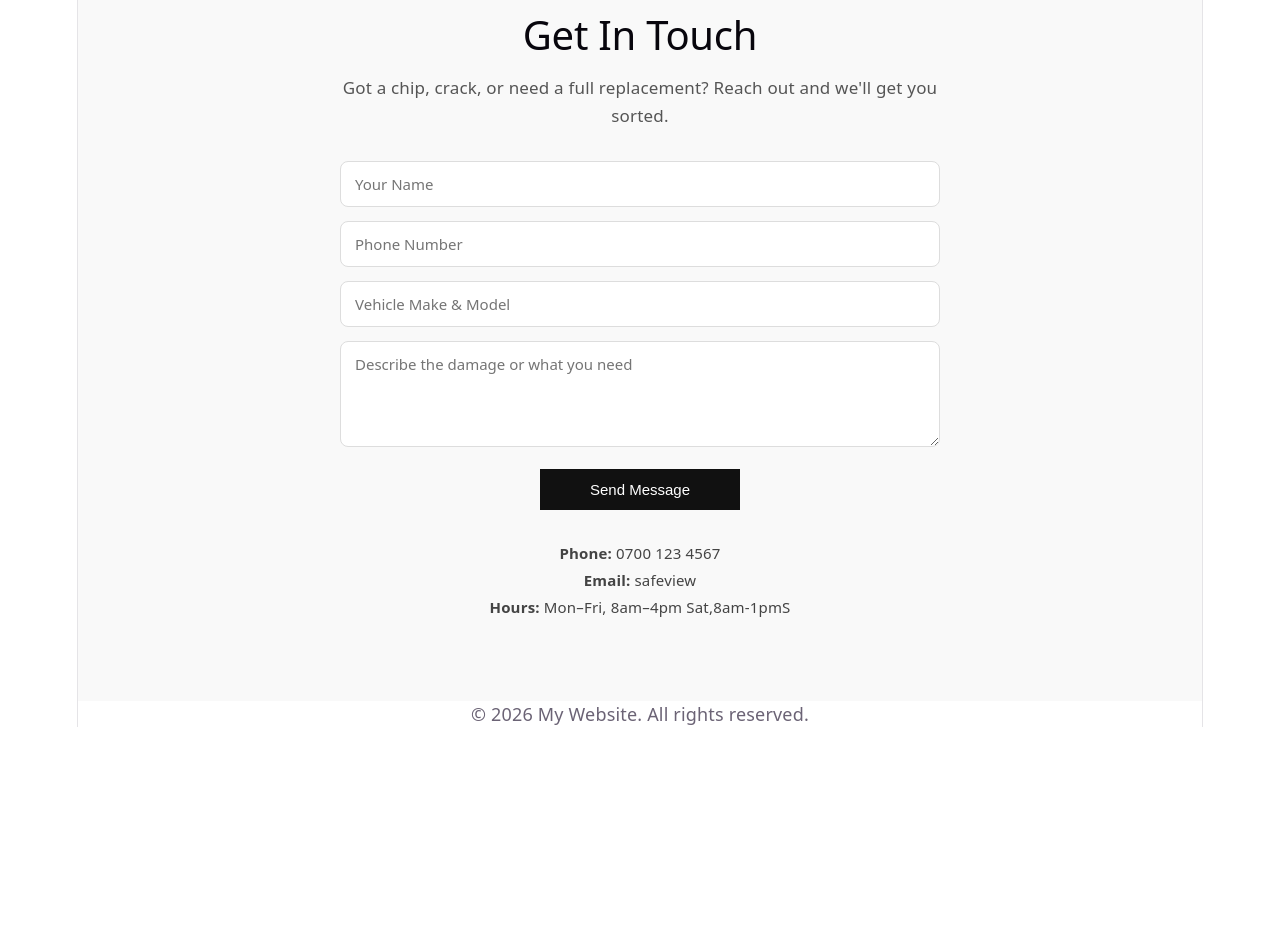
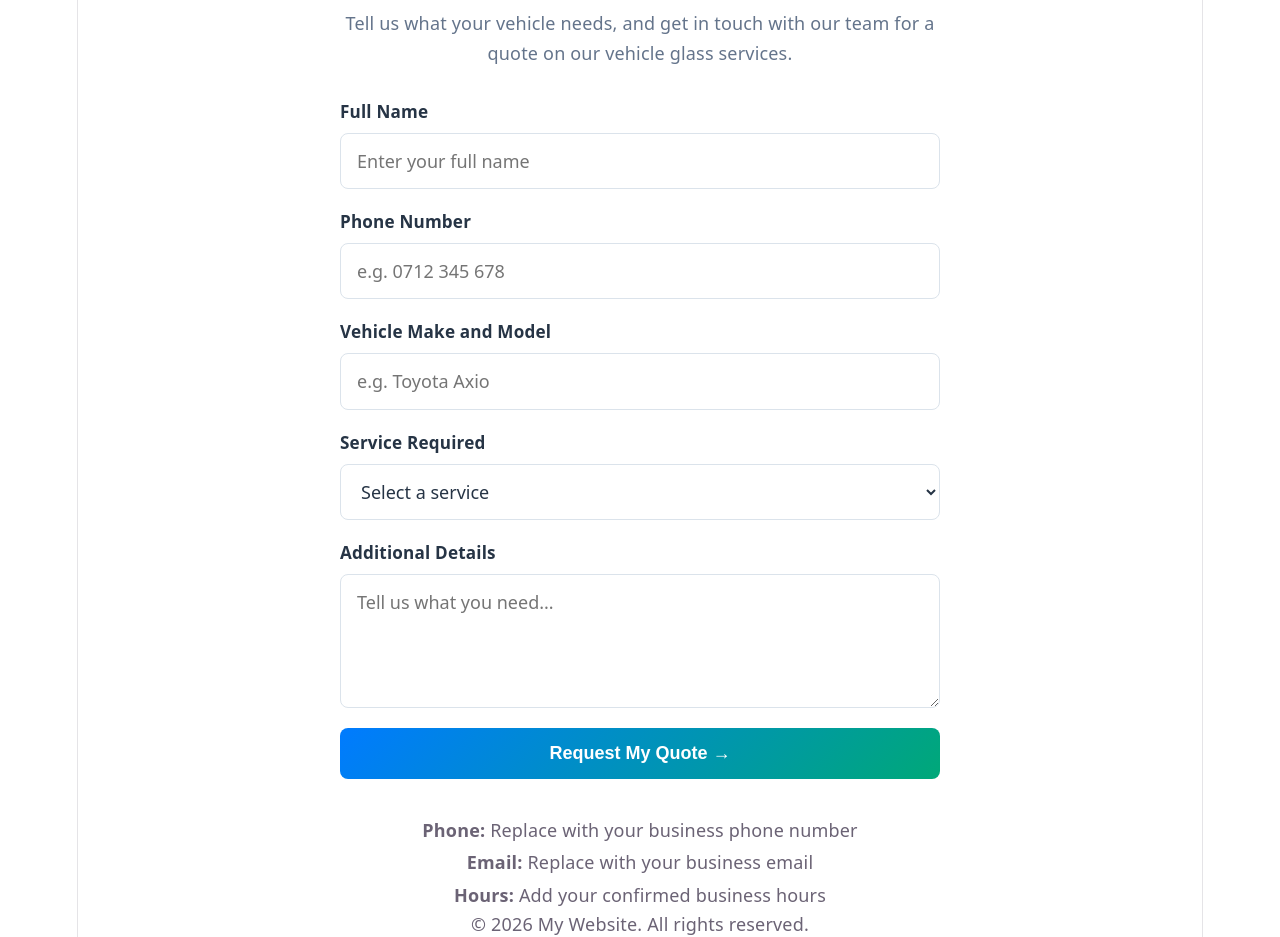
Before and after one commit to shirl3yyyy/windscreen-website, a React (Vite) app: page / in a window 1280 px wide. Shown: the part 2960-3897 px from the top of the page. Before the commit the page ends 3687 px from the top, so only its background shows below. Built offline with nearby package versions, Linux system fonts and the light colour scheme.

Commit message:
changed the contact with its css

```diff
--- a/src/components/Contact.css
+++ b/src/components/Contact.css
@@ -1,68 +1,91 @@
-.contact {
-  scroll-margin-top: 0px;
-  padding: 80px 5%;
-  background: #f9f9f9;
+.contact-label {
+  display: inline-block;
+  margin-bottom: 12px;
+  color: #008f70;
+  font-size: 0.8rem;
+  font-weight: 700;
+  letter-spacing: 2px;
 }
 
-.contact-content {
+.contact-description {
   max-width: 600px;
-  margin: 0 auto;
-  text-align: center;
-}
-
-.contact h2 {
-  font-size: 40px;
-  margin-bottom: 15px;
-}
-
-.contact-content > p {
-  font-size: 17px;
+  margin: 0 auto 30px;
+  color: #64748b;
   line-height: 1.7;
-  margin-bottom: 30px;
-  color: #555;
 }
 
 .contact-form {
-  display: flex;
-  flex-direction: column;
-  gap: 14px;
+  display: grid;
+  gap: 20px;
+  max-width: 600px;
+  margin: 30px auto;
   text-align: left;
 }
 
-.contact-form input,
-.contact-form textarea {
-  padding: 12px 14px;
-  border: 1px solid #ddd;
-  border-radius: 8px;
-  font-size: 15px;
-  font-family: inherit;
+.form-group {
+  display: flex;
+  flex-direction: column;
+  gap: 8px;
 }
 
-.contact-form input:focus,
-.contact-form textarea:focus {
-  outline: none;
-  border-color: #111;
+.form-group label {
+  color: #263445;
+  font-size: 0.95rem;
+  font-weight: 600;
+}
+
+.form-group input,
+.form-group select,
+.form-group textarea {
+  width: 100%;
+  padding: 14px 16px;
+  border: 1px solid #dbe3eb;
+  border-radius: 8px;
+  background: #fff;
+  color: #263445;
+  font: inherit;
+}
+
+.form-group input:focus,
+.form-group select:focus,
+.form-group textarea:focus {
+  outline: 2px solid #008f70;
+  outline-offset: 2px;
+}
+
+.form-group textarea {
+  resize: vertical;
 }
 
 .contact-button {
-  margin: 8px auto 0;
+  padding: 15px 24px;
   border: none;
-  background: #111;
-  padding: 12px 20px;
-  width: 200px;
+  border-radius: 8px;
+  background: linear-gradient(135deg, #007bff, #00a878);
   color: white;
+  font-size: 1rem;
+  font-weight: 700;
   cursor: pointer;
-  font-size: 15px;
-  transition: background 0.2s ease;
+  transition: transform 0.2s ease;
 }
 
 .contact-button:hover {
-  background: #333;
+  transform: translateY(-2px);
 }
 
 .contact-details {
-  margin-top: 30px;
-  font-size: 15px;
+  margin-top: 35px;
   line-height: 1.8;
-  color: #444;
+  overflow-wrap: anywhere;
 }
+
+@media (max-width: 600px) {
+  .contact {
+    padding: 60px 20px;
+    scroll-margin-top: 90px;
+  }
+
+  .contact-form {
+    gap: 16px;
+  }
+}
--- a/src/components/Contact.tsx
+++ b/src/components/Contact.tsx
@@ -1,24 +1,101 @@
-import './Contact.css';
+import "./Contact.css";
 
 export default function Contact() {
   return (
     <section className="contact" id="contact">
       <div className="contact-content">
-        <h2>Get In Touch</h2>
-        <p>Got a chip, crack, or need a full replacement? Reach out and we'll get you sorted.</p>
+        <span className="contact-label">LET'S GET YOU BACK ON THE ROAD</span>
 
-        <form className="contact-form">
-          <input type="text" name="name" placeholder="Your Name" required />
-          <input type="tel" name="phone" placeholder="Phone Number" required />
-          <input type="text" name="vehicle" placeholder="Vehicle Make & Model" />
-          <textarea name="message" placeholder="Describe the damage or what you need" rows={4}></textarea>
-          <button type="submit" className="contact-button">Send Message</button>
+        <h2>Request a Free Quote</h2>
+
+        <p className="contact-description">
+          Tell us what your vehicle needs, and get in touch with our team
+          for a quote on our vehicle glass services.
+        </p>
+
+        <form
+          className="contact-form"
+          onSubmit={(event) => {
+            event.preventDefault();
+            alert("Your form is ready to be connected to a messaging service.");
+          }}
+        >
+          <div className="form-group">
+            <label htmlFor="name">Full Name</label>
+            <input
+              type="text"
+              id="name"
+              name="name"
+              placeholder="Enter your full name"
+              autoComplete="name"
+              required
+            />
+          </div>
+
+          <div className="form-group">
+            <label htmlFor="phone">Phone Number</label>
+            <input
+              type="tel"
+              id="phone"
+              name="phone"
+              placeholder="e.g. 0712 345 678"
+              autoComplete="tel"
+              required
+            />
+          </div>
+
+          <div className="form-group">
+            <label htmlFor="vehicle">Vehicle Make and Model</label>
+            <input
+              type="text"
+              id="vehicle"
+              name="vehicle"
+              placeholder="e.g. Toyota Axio"
+              required
+            />
+          </div>
+
+          <div className="form-group">
+            <label htmlFor="service">Service Required</label>
+            <select id="service" name="service" required defaultValue="">
+              <option value="" disabled>
+                Select a service
+              </option>
+              <option value="windscreen-replacement">
+                Windscreen Replacement
+              </option>
+              <option value="car-window-replacement">
+                Car Window Replacement
+              </option>
+              <option value="other">Other Enquiry</option>
+            </select>
+          </div>
+
+          <div className="form-group">
+            <label htmlFor="message">Additional Details</label>
+            <textarea
+              id="message"
+              name="message"
+              placeholder="Tell us what you need..."
+              rows={4}
+            />
+          </div>
+
+          <button type="submit" className="contact-button">
+            Request My Quote →
+          </button>
         </form>
 
         <div className="contact-details">
-          <p><strong>Phone:</strong> 0700 123 4567</p>
-          <p><strong>Email:</strong> safeview</p>
-          <p><strong>Hours:</strong> Mon–Fri, 8am–4pm Sat,8am-1pmS</p>
+          <p>
+            <strong>Phone:</strong> Replace with your business phone number
+          </p>
+          <p>
+            <strong>Email:</strong> Replace with your business email
+          </p>
+          <p>
+            <strong>Hours:</strong> Add your confirmed business hours
+          </p>
         </div>
       </div>
     </section>
```
